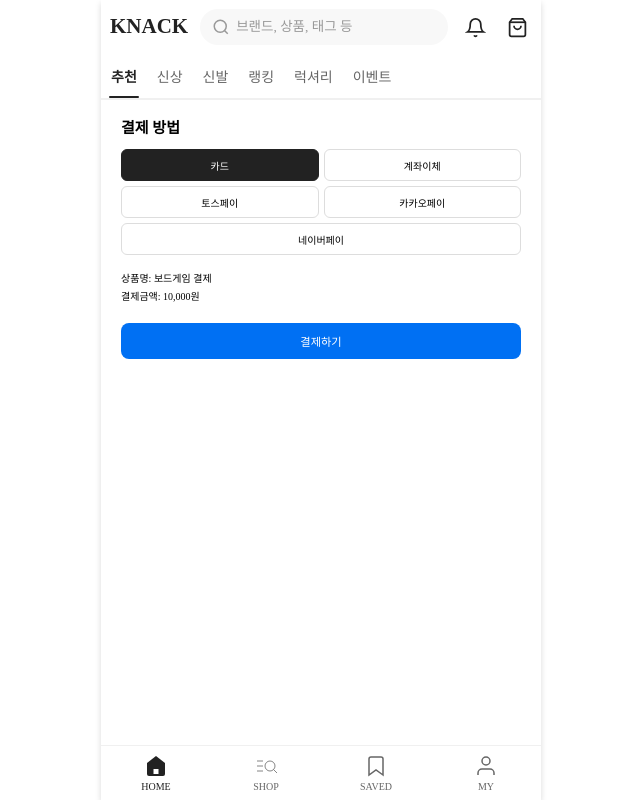
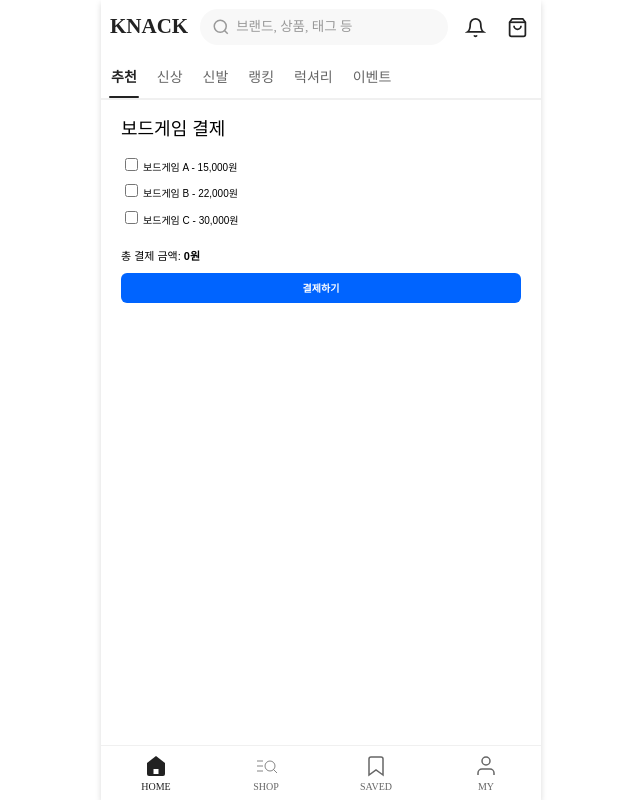
Before and after one commit to FRONT-END-BOOTCAMP-PLUS-5/KNACK, a Next.js app: page /payments/checkout in a window 1280 px wide. Shown: the whole page, without its empty margins (319-959 px from the left). Built offline with nearby package versions, Linux system fonts and the light colour scheme; no server answers.

Commit message:
[fix] toss 결제창 구조수정

```diff
--- a/app/(user)/payments/checkout/CheckoutPage.module.scss
+++ b/app/(user)/payments/checkout/CheckoutPage.module.scss
@@ -1,63 +1,53 @@
-.checkoutWrapper {
-    padding: 2rem;
+.checkoutContainer {
     max-width: 480px;
     margin: 0 auto;
+    padding: 2rem;
+    font-family: 'Pretendard', sans-serif;
+
+    h1 {
+        font-size: 1.8rem;
+        margin-bottom: 1.5rem;
     }
 
-.title {
-    font-size: 1.5rem;
-    font-weight: bold;
-    margin-bottom: 1.25rem;
-}
-
-.methodList {
-    display: flex;
-    flex-wrap: wrap;
-    gap: 0.5rem;
-    margin-bottom: 1.5rem;
+    .productList {
         list-style: none;
         padding: 0;
+
+        li {
+            margin-bottom: 0.75rem;
+
+            label {
+                cursor: pointer;
+
+                input {
+                    margin-right: 0.5rem;
                 }
-
-.methodItem {
-    flex: 1 1 40%;
-    padding: 0.75rem 1rem;
-    border: 1px solid #ddd;
-    border-radius: 6px;
-    text-align: center;
-    cursor: pointer;
-    font-size: 1rem;
-
-    &:hover {
-        background-color: #f5f5f5;
+            }
         }
     }
 
-.active {
-    background-color: #222;
-    color: #fff;
-    border-color: #222;
+    .summary {
+        margin-top: 2rem;
+        font-size: 1.1rem;
+
+        p {
+            margin-bottom: 1rem;
         }
 
-.paymentInfo {
-    margin-bottom: 2rem;
+        button {
+            background: #0064ff;
+            color: white;
+            border: none;
+            padding: 0.75rem 1.5rem;
+            font-weight: bold;
+            font-size: 1rem;
+            border-radius: 6px;
+            cursor: pointer;
+            width: 100%;
 
-    p {
-        margin: 0.25rem 0;
+            &:hover {
+                background: #004fcc;
             }
         }
-
-.payButton {
-    width: 100%;
-    padding: 1rem;
-    font-size: 1.125rem;
-    background-color: #0070f3;
-    color: white;
-    border: none;
-    border-radius: 8px;
-    cursor: pointer;
-
-    &:hover {
-        background-color: #0059c9;
     }
 }
--- a/app/(user)/payments/checkout/page.tsx
+++ b/app/(user)/payments/checkout/page.tsx
@@ -1,4 +1,3 @@
-// 📁 app/(payment)/checkout/page.tsx
 'use client'
 
 import { useState } from 'react'
@@ -7,55 +6,70 @@ import styles from './CheckoutPage.module.scss'
 
 const TOSS_CLIENT_KEY = process.env.NEXT_PUBLIC_TOSS_CLIENT_KEY!
 
-const PAYMENT_METHODS = [
-    { label: '카드', value: '카드' },
-    { label: '계좌이체', value: '계좌이체' },
-    { label: '토스페이', value: '토스페이' },
-    { label: '카카오페이', value: '카카오페이' },
-    { label: '네이버페이', value: '네이버페이' },
+const products = [
+    { id: 'prod1', name: '보드게임 A', price: 15000 },
+    { id: 'prod2', name: '보드게임 B', price: 22000 },
+    { id: 'prod3', name: '보드게임 C', price: 30000 },
 ]
 
 export default function CheckoutPage() {
-    const [method, setMethod] = useState<string>('카드')
+    const [selectedIds, setSelectedIds] = useState<string[]>([])
+
+    const toggleProduct = (id: string) => {
+        setSelectedIds((prev) =>
+            prev.includes(id) ? prev.filter((pid) => pid !== id) : [...prev, id]
+        )
+    }
+
+    const totalAmount = products
+        .filter((p) => selectedIds.includes(p.id))
+        .reduce((sum, p) => sum + p.price, 0)
 
     const handlePayment = async () => {
+        if (totalAmount === 0) {
+            alert('상품을 선택해주세요.')
+            return
+        }
+
         try {
             const tossPayments = await loadTossPayments(TOSS_CLIENT_KEY)
-            await tossPayments.requestPayment(method, {
-                amount: 10000,
+
+            await tossPayments.requestPayment('카드', {
+                amount: totalAmount,
                 orderId: `order_${Date.now()}`,
-                orderName: '보드게임 결제',
+                orderName: '보드게임 묶음결제',
                 customerName: '홍길동',
                 successUrl: `${window.location.origin}/payments/success`,
                 failUrl: `${window.location.origin}/payments/fail`,
             })
         } catch (e) {
-            alert('결제 오류가 발생했습니다.')
             console.error(e)
+            alert('결제 실패')
         }
     }
 
     return (
-        <div className={styles.checkoutWrapper}>
-            <h1 className={styles.title}>결제 방법</h1>
-            <ul className={styles.methodList}>
-                {PAYMENT_METHODS.map((m) => (
-                    <li
-                        key={m.value}
-                        className={`${styles.methodItem} ${method === m.value ? styles.active : ''}`}
-                        onClick={() => setMethod(m.value)}
-                    >
-                        {m.label}
+        <main className={styles.checkoutContainer}>
+            <h1>보드게임 결제</h1>
+            <ul className={styles.productList}>
+                {products.map((product) => (
+                    <li key={product.id}>
+                        <label>
+                            <input
+                                type="checkbox"
+                                checked={selectedIds.includes(product.id)}
+                                onChange={() => toggleProduct(product.id)}
+                            />
+                            {product.name} - {product.price.toLocaleString()}원
+                        </label>
                     </li>
                 ))}
             </ul>
 
-            <div className={styles.paymentInfo}>
-                <p>상품명: 보드게임 결제</p>
-                <p>결제금액: 10,000원</p>
+            <div className={styles.summary}>
+                <p>총 결제 금액: <strong>{totalAmount.toLocaleString()}원</strong></p>
+                <button onClick={handlePayment}>결제하기</button>
             </div>
-
-            <button onClick={handlePayment} className={styles.payButton}>결제하기</button>
-        </div>
+        </main>
     )
 }
```
Lines whose indentation alone changed are shown as unchanged.
